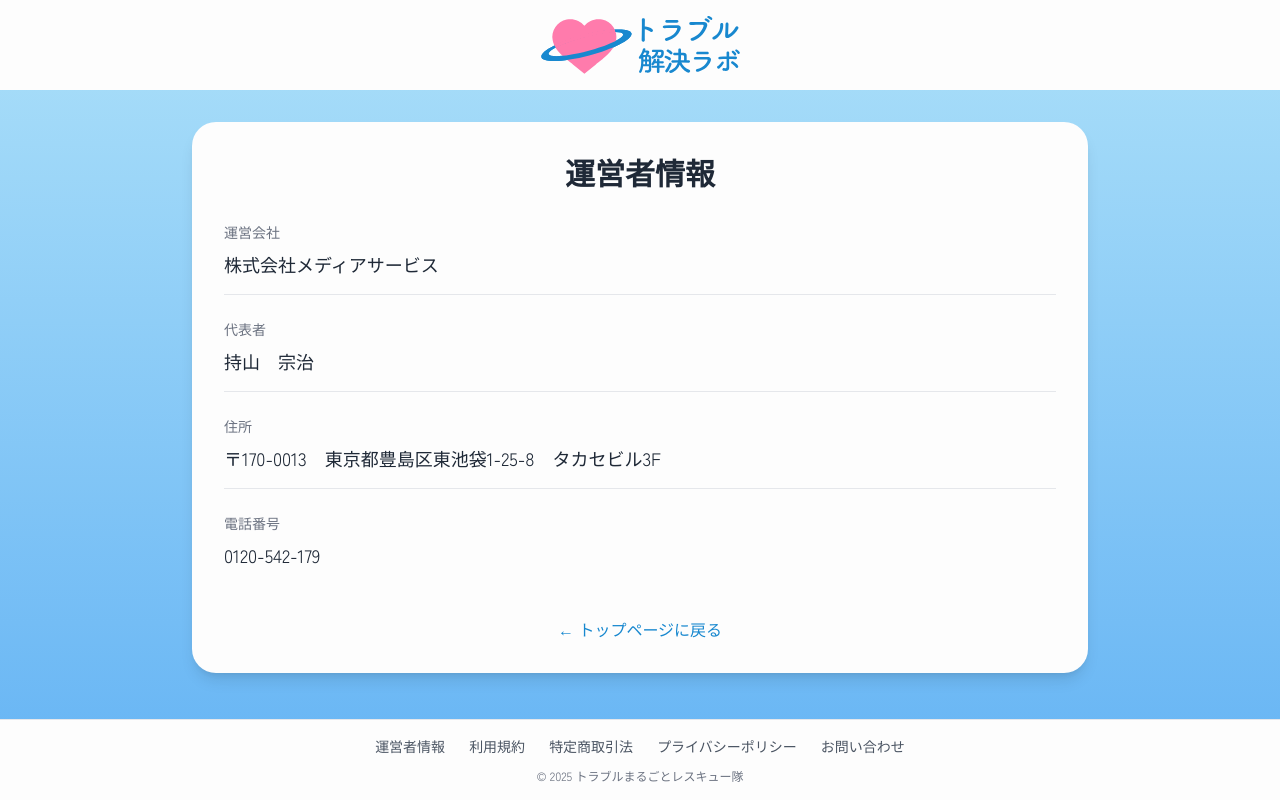
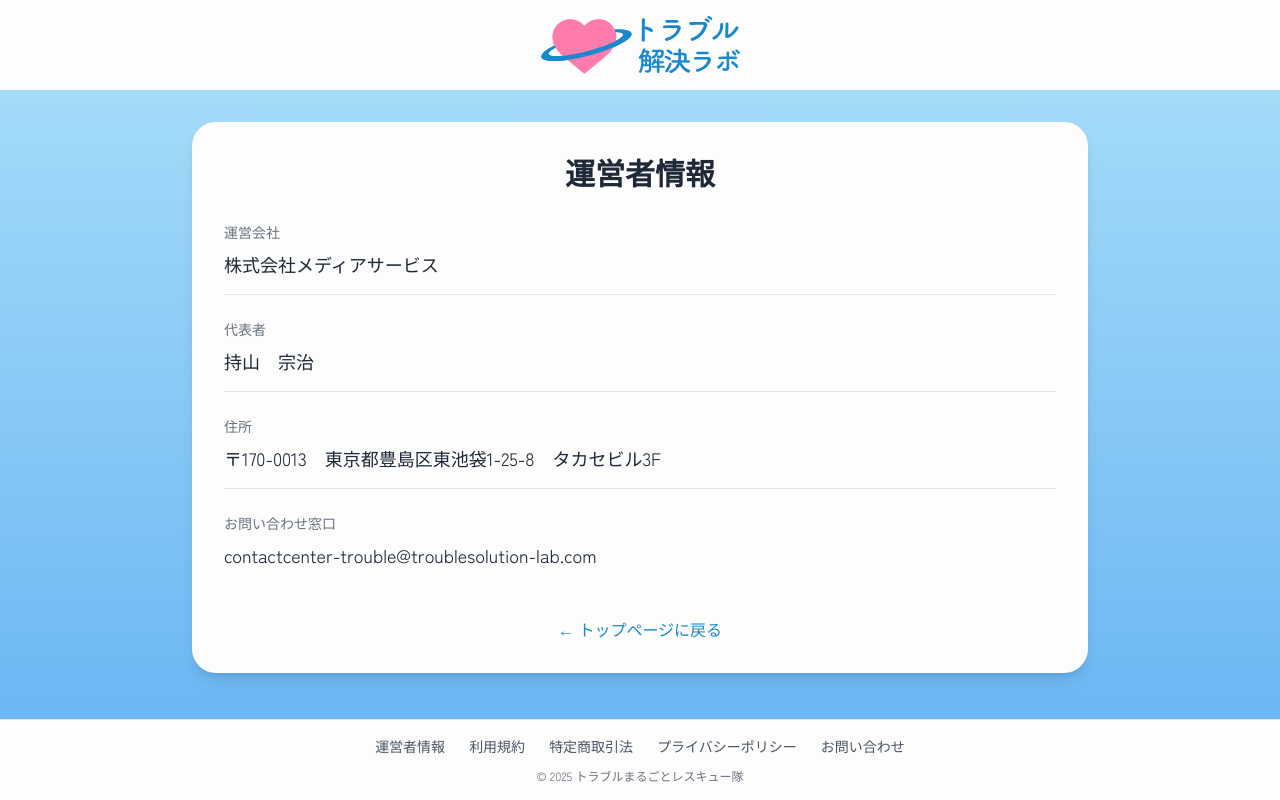
Before and after one commit to koushingnu/trouble, a Next.js app: page /company in a window 1280 px wide. Built offline with nearby package versions, Linux system fonts and the light colour scheme.

Commit message:
運営者情報

```diff
--- a/src/app/company/page.tsx
+++ b/src/app/company/page.tsx
@@ -53,9 +53,9 @@ export default function Company() {
 
               <div className="pb-4">
                 <dt className="text-sm font-medium text-gray-500 mb-2">
-                  電話番号
+                  お問い合わせ窓口
                 </dt>
-                <dd className="text-lg text-gray-800">0120-542-179</dd>
+                <dd className="text-lg text-gray-800">contactcenter-trouble@troublesolution-lab.com</dd>
               </div>
             </div>
 
```
